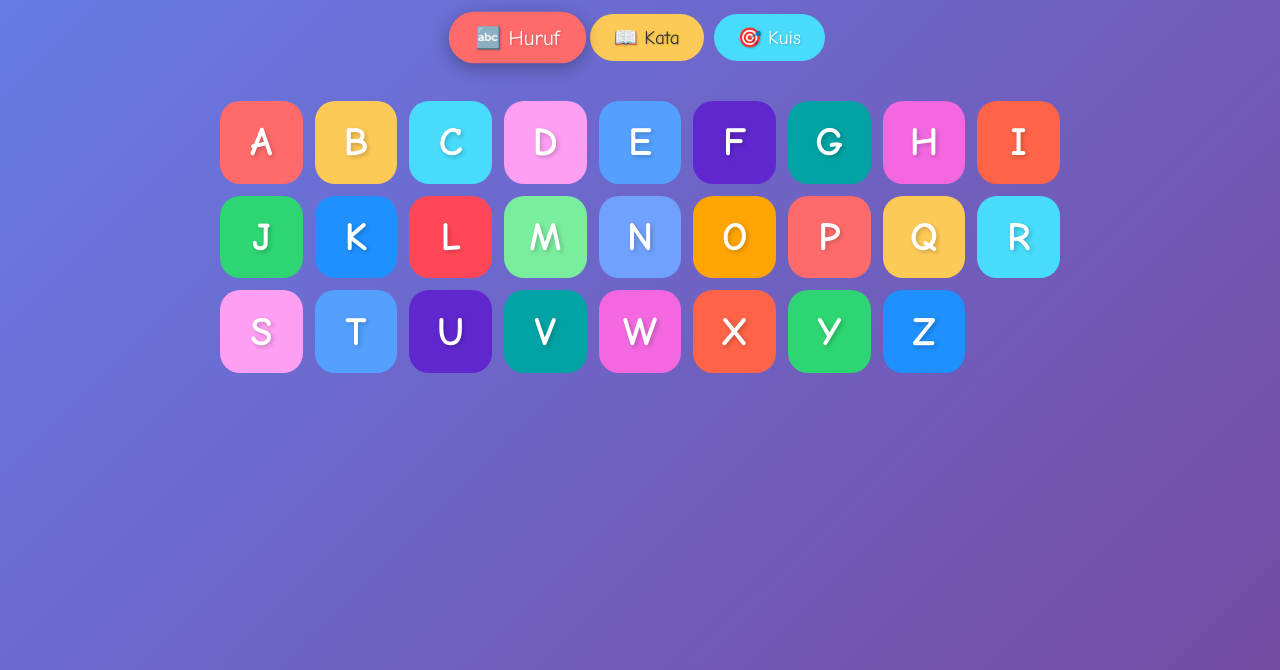
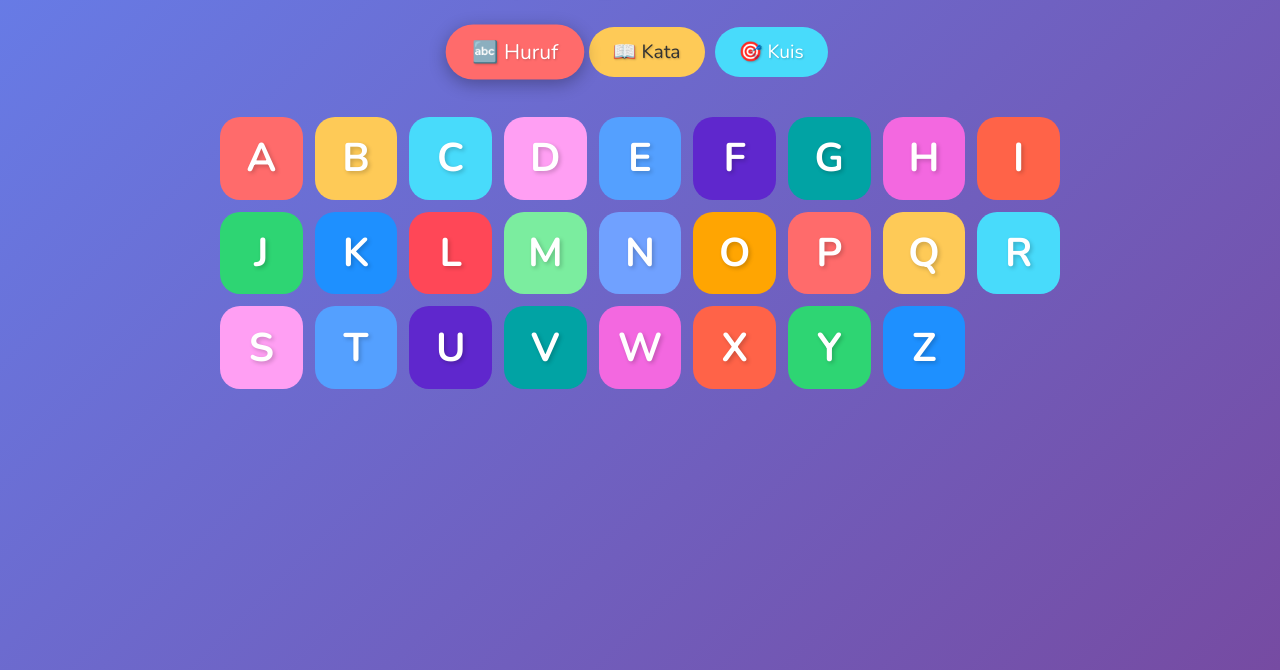
Before and after one commit to lutfieff/games-belajar, a plain HTML site: page huruf.html in a window 1280 px wide. Shown: the part 130-800 px from the top of the page. Drawn offline with nearby package versions, Linux system fonts and the light colour scheme.

Commit message:
Fix font: use Nunito from Google Fonts for cross-platform consistency

```diff
--- a/huruf.html
+++ b/huruf.html
@@ -3,11 +3,12 @@
 <head>
 <meta charset="UTF-8">
 <meta name="viewport" content="width=device-width, initial-scale=1.0">
+<link href="https://fonts.googleapis.com/css2?family=Nunito:wght@400;700;800&display=swap" rel="stylesheet">
 <title>Belajar Huruf & Kata 🎨</title>
 <style>
 * { margin: 0; padding: 0; box-sizing: border-box; }
 body {
-  font-family: 'Comic Sans MS', 'Chalkboard SE', cursive;
+  font-family: 'Nunito', Arial, Helvetica, sans-serif;
   background: linear-gradient(135deg, #667eea 0%, #764ba2 100%);
   min-height: 100vh;
   overflow-x: hidden;
```
Also changed, not shown: index.html (+2 -1 lines), matematika.html (+2 -1 lines).
